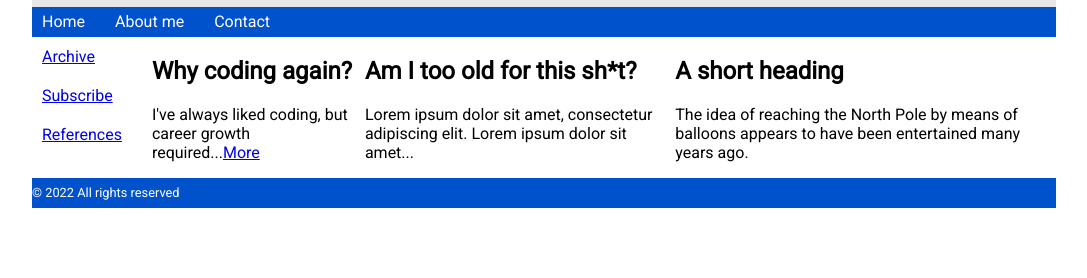
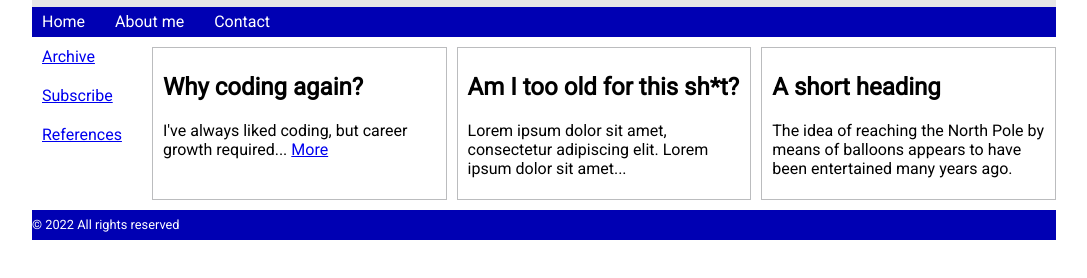
Before and after one commit to viniciusveloso/udacity-personal-blog-website-project, a plain HTML site: page index.html in a window 1280 px wide. Shown: the part 164-442 px from the top of the page, without its empty margins (96-1183 px from the left). Drawn offline with Linux system fonts and the light colour scheme.

Commit message:
Defines a new layout and adds a blog post

```diff
--- /dev/null
+++ b/css/posts.css
@@ -0,0 +1,25 @@
+main {
+    width: 90%;
+    margin: auto;
+    display: flex;
+}
+
+.container > footer {
+    background-color: white;
+    border-top: #0000b3 solid 2px;
+    color: black;
+}
+
+.image-box {
+    display: flex;
+    justify-content: center;
+}
+
+.post-img {
+    width: 70%;
+}
+
+.post-author {
+    font-size: 0.8em;
+    font-style: italic;
+}
--- a/css/styles.css
+++ b/css/styles.css
@@ -1,7 +1,5 @@
 body {
     font-family: 'Roboto', sans-serif;
-    margin: auto;
-    width: 80%;
 }
 
 .container {
@@ -23,36 +21,33 @@ body {
     display: flex;
     align-items: center;
     column-gap: 30px;
-    background-color:#0052cc;
+    background-color:#0000b3;
     color: white;
     padding-left: 10px;
 
 }
 
-.container > nav > div {
-    /* width:10em; */
-    /* text-align: center; */
+.menu-link {
+    color: white;
+    text-decoration: none;
 }
 
 aside {
     grid-column: span 1;
     display: flex;
     flex-direction: column;
-    /* justify-content: space-around; */
 }
 
 aside > div {
-    /* text-align: center; */
     margin: 5px 5px;
     padding: 5px 5px;
-    /* border: 1px solid; */
 }
 
 main {
     grid-column: span 11;
-    display: flex;
-    flex-direction: row;
-    column-gap: 10px;
+    display: grid;
+    grid-template-columns: repeat(auto-fill, minmax(230px, 1fr));
+    grid-gap: 10px;
 }
 
 #author-img {
@@ -72,35 +67,21 @@ main {
     grid-column: span 12;
     display: flex;
     align-items: center;
-    background-color:#0052cc;
+    background-color:#0000b3;;
     color: white;
     font-size: 0.8em;
 }
 
-/* .container {
-    display: grid;
-    grid-template-rows: auto 1fr 50px;
-    grid-template-columns: repeat(8, 1fr);
-    grid-template-areas:
-        "hd hd hd hd hd hd hd hd"
-        "sd mn mn mn mn mn mn mn"
-        "ft ft ft ft ft ft ft ft"
-} */
-
-/* .hd {
-    grid-area: hd;
+.card {
+     border: 1px solid hsl(220, 2%, 74%);
+     margin-top: 10px;
+     padding: 5px 10px;
+     margin-bottom: 10px;
 }
 
-.sd {
-    grid-area: sd;
+@media(min-width:900px) {
+    body {
+        margin: auto;
+        width: 80%;
+    }
 }
-
-.mn {
-    grid-area: mn;
-    display: grid;
-    grid-template-columns: repeat(auto-fill, minmax(230px, 1fr));
-}
-
-.ft {
-    grid-area: ft;
-} */
--- a/index.html
+++ b/index.html
@@ -19,9 +19,9 @@
                 </div>
             </header>
             <nav>
-                <div>Home</div>
-                <div>About me</div>
-                <div>Contact</div>
+                <div><a class="menu-link" href="./index.html">Home</a></div>
+                <div><a class="menu-link" href="#">About me</a></div>
+                <div><a class="menu-link" href="#">Contact</a></div>
             </nav>
             <aside>
                 <div><a href="#">Archive</a></div>
@@ -34,9 +34,10 @@
                         <h2>Why coding again?</h2>
                     </header>
                     <div class="content">
-                        <p>I've always liked coding, but career growth required...<a href="#">More</a></p>
+                        <p>I've always liked coding, but career growth required... <a href="./posts/why-coding-again.html">More</a></p>
                     </div>
                 </article>
+
                 <article class="card">
                     <header>
                         <h2>Am I too old for this sh*t?</h2>
```
Also changed, not shown: posts/why-coding-again.html (added, +56 -0 lines), 1 other file.
